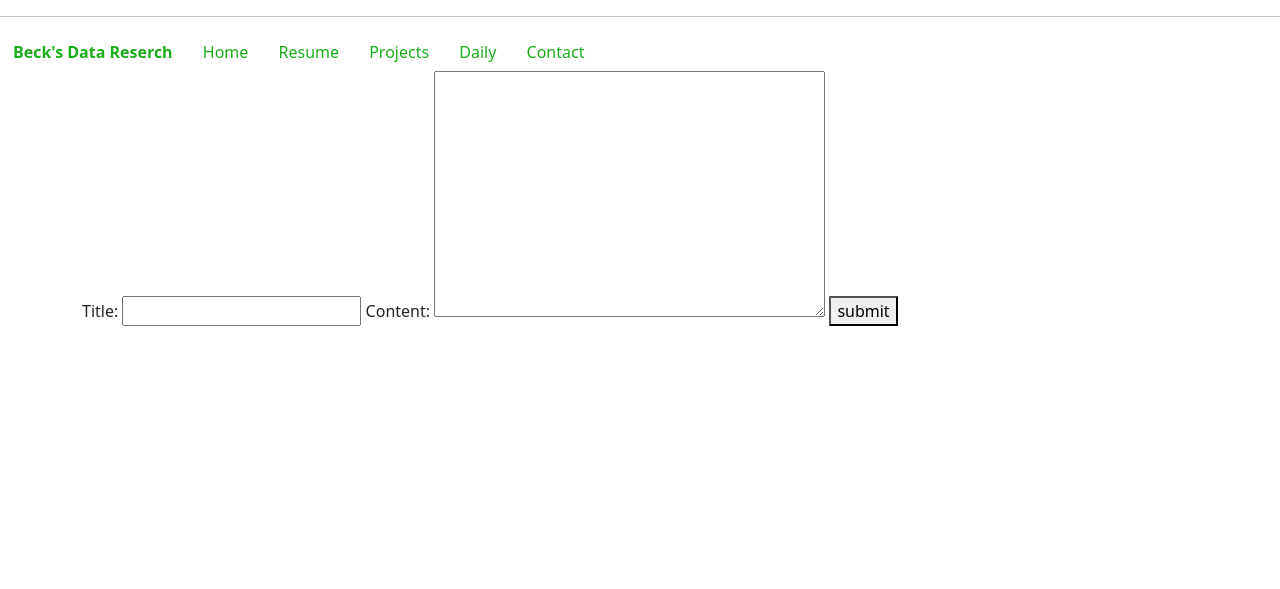
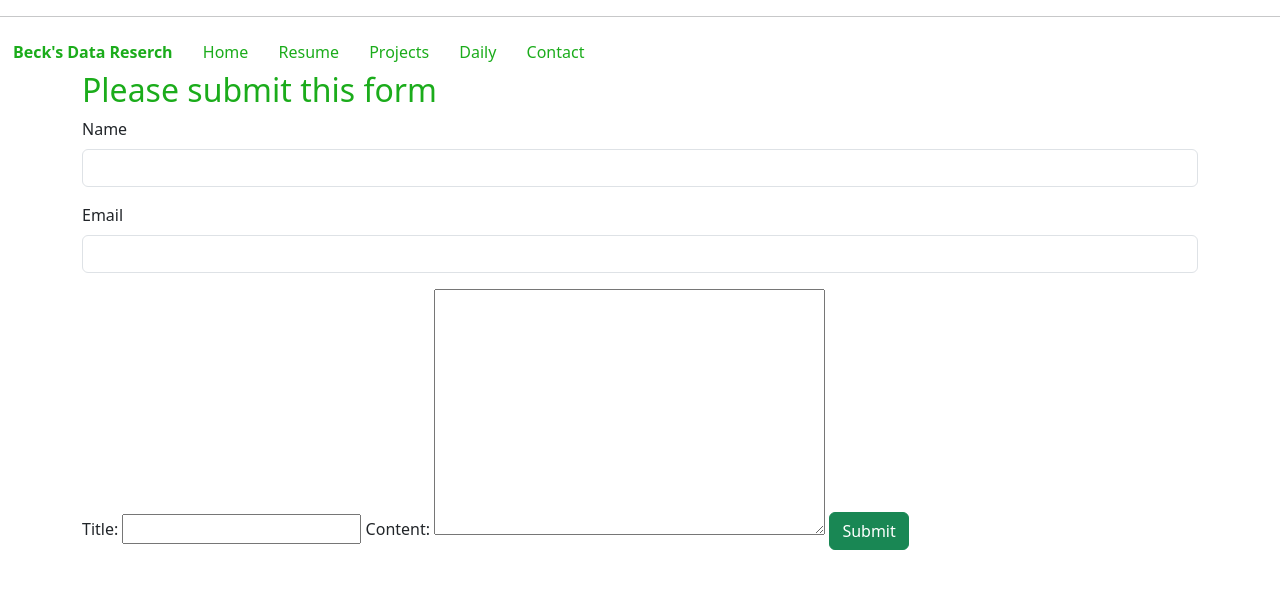
Before and after one commit to hyejinbeck/greenboard, a Django app: page /articles/contact/ in a window 1280 px wide. Shown: the part 56-645 px from the top of the page. Run offline with Django 4.2, Linux system fonts and the light colour scheme.

Commit message:
ModelForm을활용한 Create빈 폼

```diff
--- a/articles/templates/contact.html
+++ b/articles/templates/contact.html
@@ -1,9 +1,18 @@
 {% extends 'base.html' %}
 
 {% block content %}
+    <h2 style="color: rgb(27, 172, 27)">Please submit this form</h2>
     <form action="" method="POST">
         {% csrf_token %}
-        {{ contact_eng }}
-        <button type="submit">submit</button>
+        <div class="mb-3">
+            <label for="name" class="form-label">Name</label>
+            <input type="text" class="form-control" id="name" name="name">
+        </div>
+        <div class="mb-3">
+            <label for="email" class="form-label">Email</label>
+            <input type="email" class="form-control" id="email" name="email">
+        </div>
+        {{ contact_eng|safe }}
+        <button type="submit" class="btn btn-success">Submit</button>
     </form>
 {% endblock %}
```
